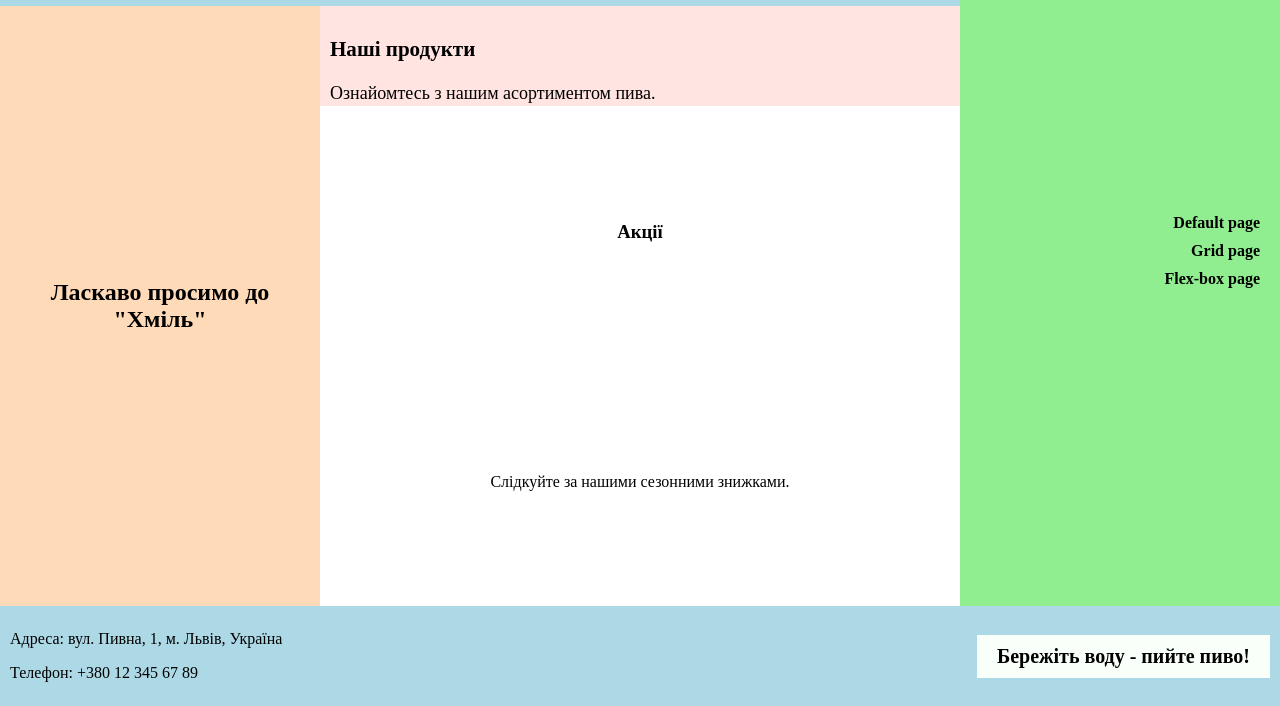
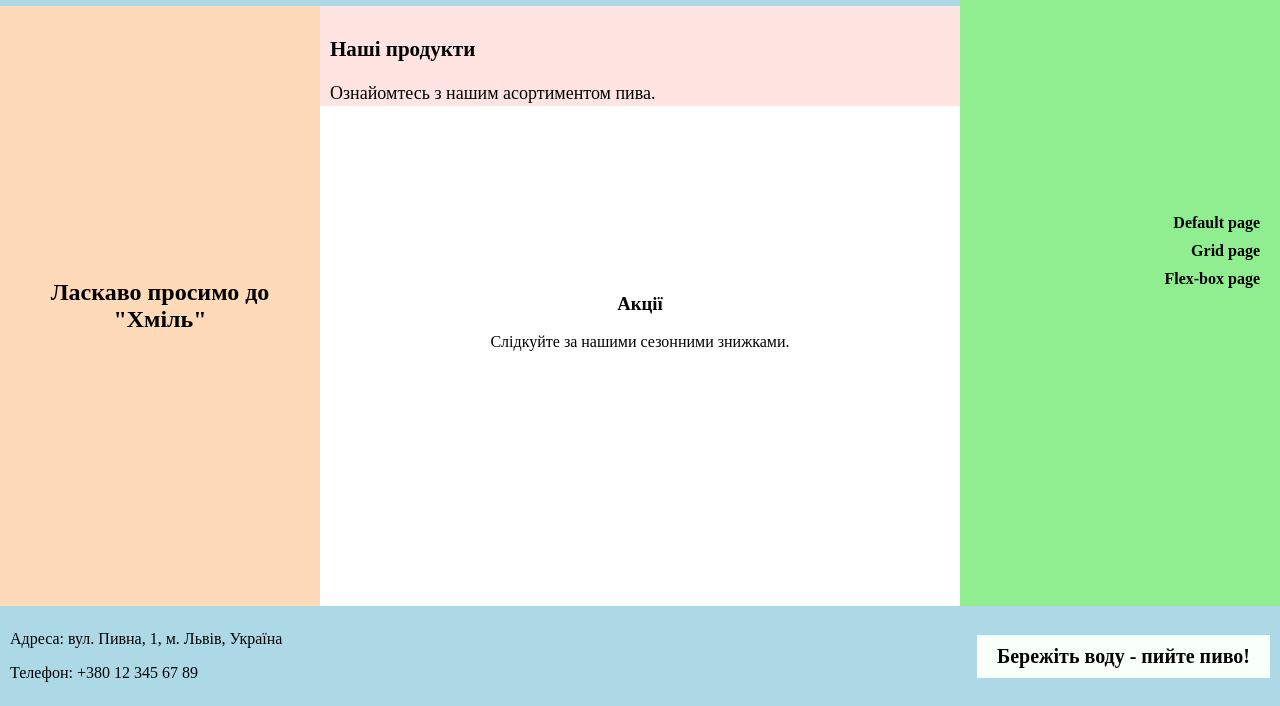
Before and after one commit to Vladikkkkkkkk/WEB_LAB_2, a plain HTML site: page grid/index-grid.html in a window 1280 px wide. Shown: the part 94-800 px from the top of the page. Drawn offline with Linux system fonts and the light colour scheme.

Commit message:
grid version completed

```diff
--- a/grid/style-grid.css
+++ b/grid/style-grid.css
@@ -110,13 +110,11 @@ body, html {
 .sub-content {
     grid-area: main;
     background-color: white;
-    display: grid;
     place-items: center;
     text-align: center;
-    height: 100%;
 }
 
-.sub-content h3, .sub-content p {
-    margin: 0;
+.sub-content {
+    margin-top: 21vh;
     padding: 0;
 }
```
